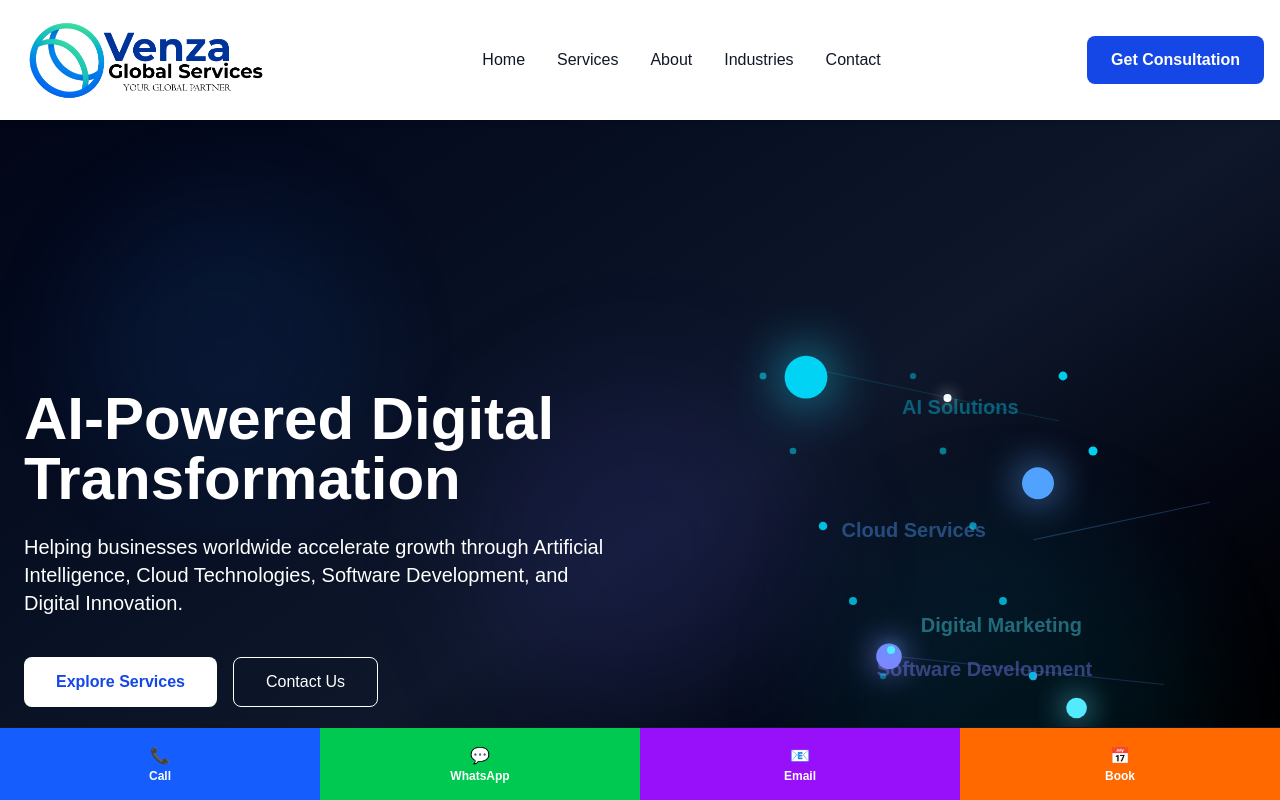
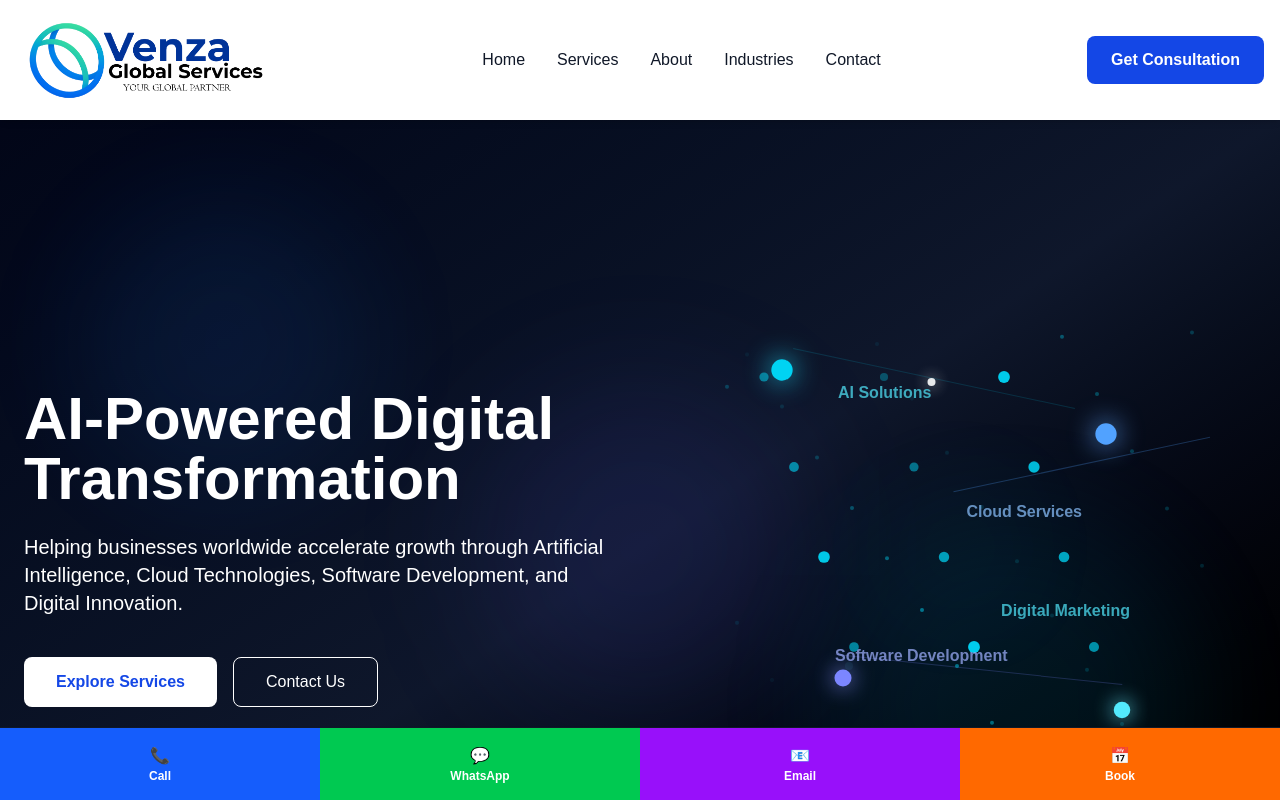
Before and after one commit to venzags/vgs-website, a Next.js app: page / in a window 1280 px wide. Shown: the top 800 px of the page. Built offline with nearby package versions, Linux system fonts and the light colour scheme.

Commit message:
VGS V4 hero animation services and network foundation

```diff
--- a/src/app/components/VGSNetwork.tsx
+++ b/src/app/components/VGSNetwork.tsx
@@ -6,143 +6,122 @@ export default function VGSNetwork() {
   return (
     <div className="absolute inset-0 overflow-hidden">
 
-      {/* Node 1 */}
+      {/* AI Core Glow */}
       <motion.div
         animate={{
-          scale: [1, 1.4, 1],
-          y: [0, -20, 0],
+          scale: [1, 1.2, 1],
+          opacity: [0.3, 0.8, 0.3],
         }}
         transition={{
           repeat: Infinity,
-          duration: 4,
+          duration: 3,
         }}
-        className="absolute top-20 left-20 w-8 h-8 bg-cyan-400 rounded-full shadow-[0_0_40px_#22d3ee]"
+        className="absolute top-1/2 left-1/2 w-24 h-24 rounded-full bg-cyan-400/20 blur-3xl -translate-x-1/2 -translate-y-1/2"
       />
 
-      {/* Node 2 */}
+      {/* Main Nodes */}
+
       <motion.div
-        animate={{
-          scale: [1, 1.5, 1],
-          y: [0, 20, 0],
-        }}
-        transition={{
-          repeat: Infinity,
-          duration: 5,
-        }}
-        className="absolute top-40 right-40 w-6 h-6 bg-blue-400 rounded-full shadow-[0_0_30px_#60a5fa]"
+        animate={{ scale: [1, 1.4, 1] }}
+        transition={{ repeat: Infinity, duration: 4 }}
+        className="absolute top-16 left-16 w-4 h-4 bg-cyan-400 rounded-full shadow-[0_0_20px_#22d3ee]"
       />
 
-      {/* Node 3 */}
       <motion.div
-        animate={{
-          scale: [1, 1.6, 1],
-          y: [0, -15, 0],
-        }}
-        transition={{
-          repeat: Infinity,
-          duration: 6,
-        }}
-        className="absolute bottom-32 left-1/3 w-6 h-6 bg-indigo-400 rounded-full shadow-[0_0_30px_#818cf8]"
+        animate={{ scale: [1, 1.5, 1] }}
+        transition={{ repeat: Infinity, duration: 5 }}
+        className="absolute top-32 right-24 w-4 h-4 bg-blue-400 rounded-full shadow-[0_0_20px_#60a5fa]"
       />
 
-      {/* Node 4 */}
       <motion.div
-        animate={{
-          scale: [1, 1.4, 1],
-          x: [0, 20, 0],
-        }}
-        transition={{
-          repeat: Infinity,
-          duration: 7,
-        }}
-        className="absolute bottom-20 right-1/4 w-5 h-5 bg-cyan-300 rounded-full shadow-[0_0_30px_#67e8f9]"
+        animate={{ scale: [1, 1.6, 1] }}
+        transition={{ repeat: Infinity, duration: 6 }}
+        className="absolute bottom-28 left-1/4 w-4 h-4 bg-indigo-400 rounded-full shadow-[0_0_20px_#818cf8]"
       />
+
+      <motion.div
+        animate={{ scale: [1, 1.4, 1] }}
+        transition={{ repeat: Infinity, duration: 7 }}
+        className="absolute bottom-20 right-20 w-4 h-4 bg-cyan-300 rounded-full shadow-[0_0_20px_#67e8f9]"
+      />
+
+      {/* Extra Network Nodes */}
+
       {[...Array(12)].map((_, i) => (
         <motion.div
           key={i}
           animate={{
             scale: [1, 1.5, 1],
-      opacity: [0.4, 1, 0.4],
+            opacity: [0.3, 1, 0.3],
           }}
           transition={{
             repeat: Infinity,
-      duration: 2 + i,
+            duration: 2 + i * 0.3,
           }}
-    className="absolute rounded-full bg-cyan-400"
+          className="absolute w-2 h-2 rounded-full bg-cyan-400"
           style={{
-      width: "6px",
-      height: "6px",
             left: `${10 + i * 6}%`,
-      top: `${15 + (i % 5) * 15}%`,
+            top: `${15 + (i % 4) * 18}%`,
           }}
         />
       ))}
+
+      {/* Animated Connection Lines */}
+
+      <motion.div
+        animate={{ opacity: [0.2, 1, 0.2] }}
+        transition={{ repeat: Infinity, duration: 3 }}
+        className="absolute top-20 left-20 w-72 h-px bg-cyan-400/40 rotate-12"
+      />
+
+      <motion.div
+        animate={{ opacity: [0.2, 1, 0.2] }}
+        transition={{ repeat: Infinity, duration: 4 }}
+        className="absolute top-40 left-60 w-80 h-px bg-blue-400/30 -rotate-12"
+      />
+
+      <motion.div
+        animate={{ opacity: [0.2, 1, 0.2] }}
+        transition={{ repeat: Infinity, duration: 5 }}
+        className="absolute bottom-32 left-1/4 w-72 h-px bg-indigo-400/30 rotate-6"
+      />
+
+      {/* Data Pulse 1 */}
+
       <motion.div
         animate={{
           x: [0, 250],
+          opacity: [0, 1, 0],
         }}
         transition={{
           repeat: Infinity,
           duration: 4,
           ease: "linear",
         }}
-  className="absolute top-24 left-24 w-2 h-2 rounded-full bg-white shadow-[0_0_15px_white]"
+        className="absolute top-20 left-20 w-2 h-2 rounded-full bg-white shadow-[0_0_15px_white]"
       />
+
+      {/* Data Pulse 2 */}
 
       <motion.div
         animate={{
           x: [0, 300],
+          opacity: [0, 1, 0],
         }}
         transition={{
           repeat: Infinity,
           duration: 6,
           ease: "linear",
         }}
-  className="absolute bottom-36 left-1/3 w-2 h-2 rounded-full bg-cyan-300 shadow-[0_0_15px_#22d3ee]"
-/>
-
-      {/* Animated Connection Line 1 */}
-      <motion.div
-        animate={{
-          opacity: [0.2, 1, 0.2],
-        }}
-        transition={{
-          repeat: Infinity,
-          duration: 3,
-        }}
-        className="absolute top-24 left-24 w-64 h-px bg-cyan-400/40 rotate-12"
-      />
-
-      {/* Animated Connection Line 2 */}
-      <motion.div
-        animate={{
-          opacity: [0.2, 1, 0.2],
-        }}
-        transition={{
-          repeat: Infinity,
-          duration: 4,
-        }}
-        className="absolute top-52 left-80 w-80 h-px bg-blue-400/30 -rotate-12"
-      />
-
-      {/* Animated Connection Line 3 */}
-      <motion.div
-        animate={{
-          opacity: [0.2, 1, 0.2],
-        }}
-        transition={{
-          repeat: Infinity,
-          duration: 5,
-        }}
-        className="absolute bottom-32 left-1/3 w-72 h-px bg-indigo-400/30 rotate-6"
+        className="absolute bottom-32 left-1/4 w-2 h-2 rounded-full bg-cyan-300 shadow-[0_0_15px_#22d3ee]"
       />
 
       {/* Floating Labels */}
 
       <motion.div
-        animate={{ y: [0, -20, 0] }}
+        animate={{ y: [0, -15, 0] }}
         transition={{ repeat: Infinity, duration: 4 }}
-        className="absolute top-28 left-48 text-cyan-400/40 text-xl font-semibold"
+        className="absolute top-24 left-32 text-cyan-300/70 font-semibold"
       >
         AI Solutions
       </motion.div>
@@ -150,15 +129,15 @@ export default function VGSNetwork() {
       <motion.div
         animate={{ y: [0, 15, 0] }}
         transition={{ repeat: Infinity, duration: 5 }}
-        className="absolute top-52 right-56 text-blue-400/40 text-xl font-semibold"
+        className="absolute top-48 right-32 text-blue-300/70 font-semibold"
       >
         Cloud Services
       </motion.div>
 
       <motion.div
-        animate={{ y: [0, -25, 0] }}
+        animate={{ y: [0, -20, 0] }}
         transition={{ repeat: Infinity, duration: 6 }}
-        className="absolute bottom-28 left-1/3 text-indigo-400/40 text-xl font-semibold"
+        className="absolute bottom-32 left-1/4 text-indigo-300/70 font-semibold"
       >
         Software Development
       </motion.div>
@@ -166,11 +145,31 @@ export default function VGSNetwork() {
       <motion.div
         animate={{ y: [0, 18, 0] }}
         transition={{ repeat: Infinity, duration: 7 }}
-        className="absolute bottom-40 right-32 text-cyan-300/40 text-xl font-semibold"
+        className="absolute bottom-44 right-20 text-cyan-300/70 font-semibold"
       >
         Digital Marketing
       </motion.div>
 
+      {/* Particles */}
+
+      {[...Array(30)].map((_, i) => (
+        <motion.div
+          key={`particle-${i}`}
+          animate={{
+            opacity: [0.1, 1, 0.1],
+            y: [0, -20, 0],
+          }}
+          transition={{
+            repeat: Infinity,
+            duration: 3 + i * 0.2,
+          }}
+          className="absolute w-1 h-1 rounded-full bg-cyan-400/50"
+          style={{
+            left: `${(i * 7) % 100}%`,
+            top: `${(i * 11) % 100}%`,
+          }}
+        />
+      ))}
     </div>
   );
 }
```
Lines whose indentation alone changed are shown as unchanged.
